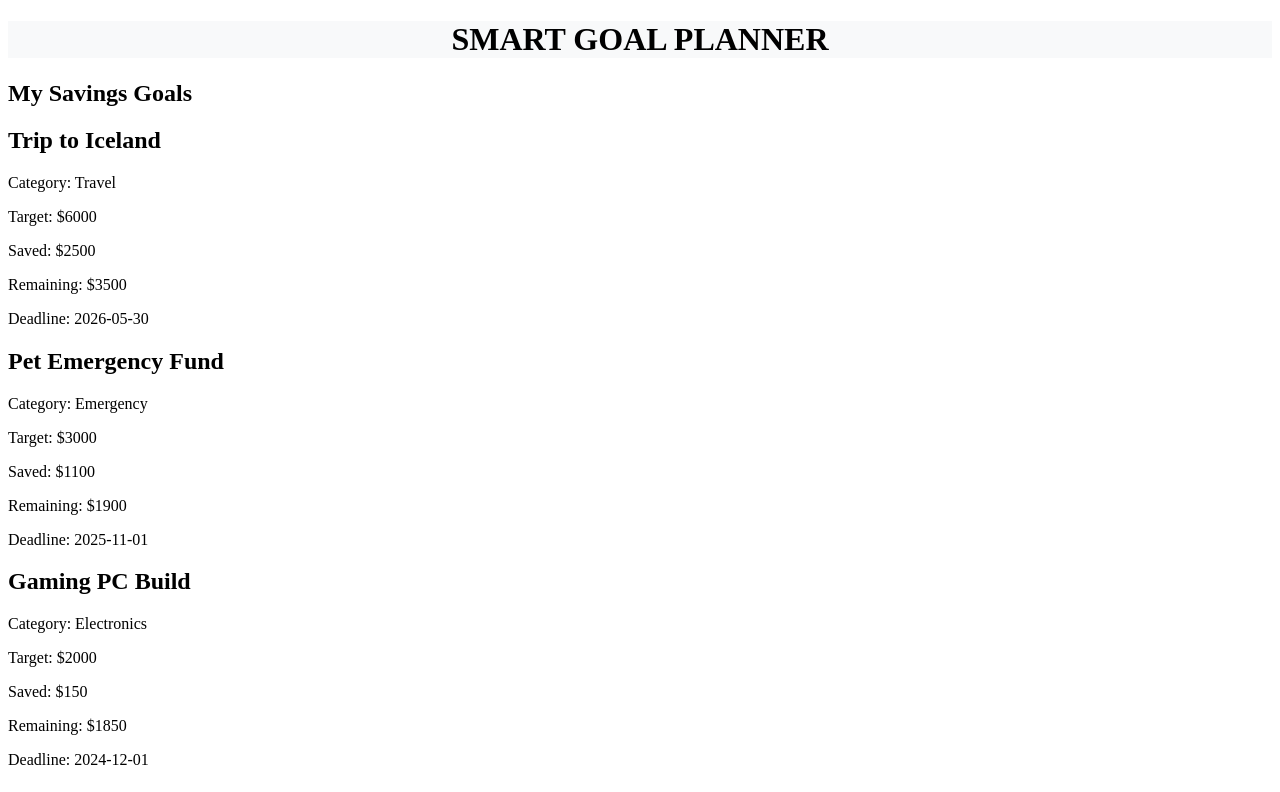
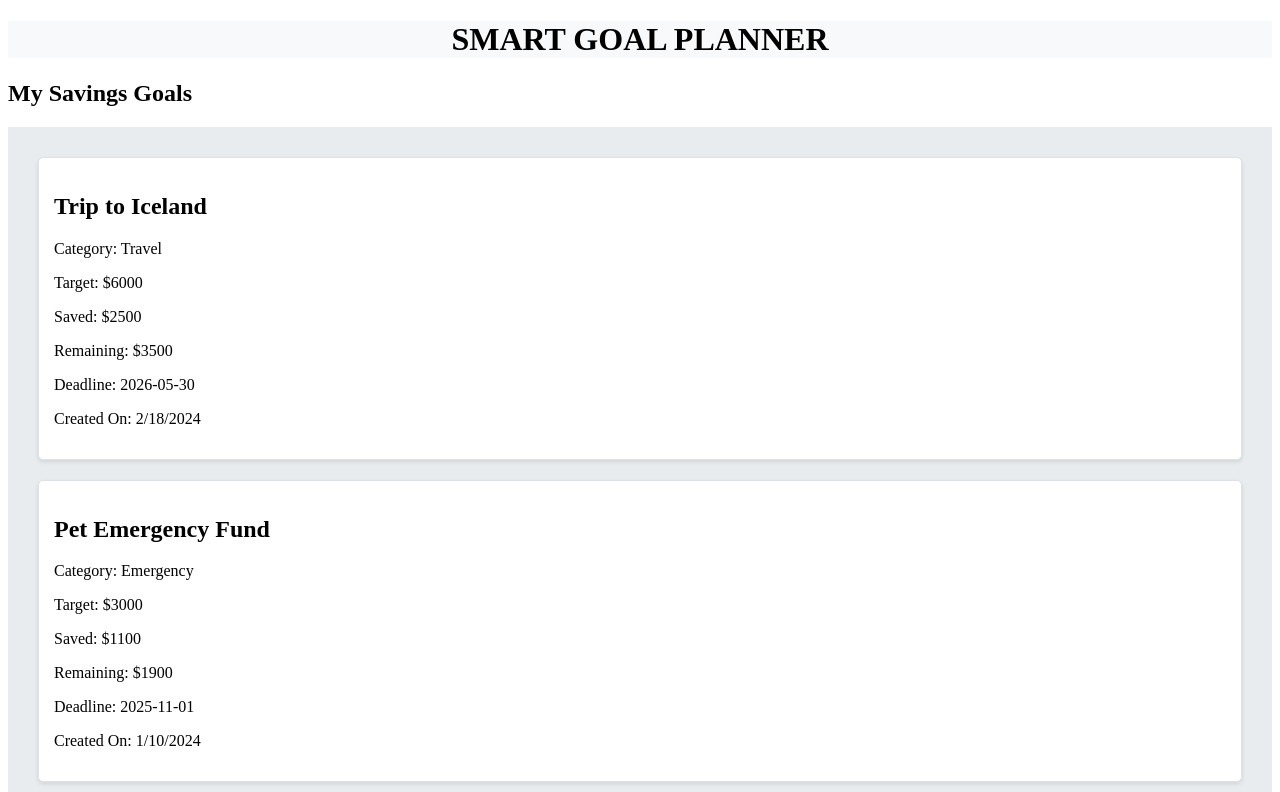
Before and after one commit to CynthiaMugo/Smart-goal-planner, a React (Vite) app: page / in a window 1280 px wide. Shown: the top 792 px of the page. Built offline with nearby package versions, Linux system fonts and the light colour scheme; data requests are answered from the project's data file.

Commit message:
enhance styling for GoalList and GoalCard components

```diff
--- a/src/Components/GoalCard.jsx
+++ b/src/Components/GoalCard.jsx
@@ -1,6 +1,7 @@
 function GoalCard({ goal}) {
     const { name, targetAmount, savedAmount, category, deadline, createdAt } = goal;
     const remaining = targetAmount - savedAmount;
+    const formattedCreatedAt = new Date(createdAt).toLocaleDateString();
     return (
         <div className="goal-card">
             <h2>{name}</h2>
@@ -9,6 +10,7 @@ function GoalCard({ goal}) {
             <p>Saved: ${savedAmount}</p>
             <p>Remaining: ${remaining}</p>
             <p>Deadline: {deadline}</p>
+            <p>Created On: {formattedCreatedAt}</p>
         </div>
     );
 }
--- a/src/Components/GoalList.jsx
+++ b/src/Components/GoalList.jsx
@@ -14,9 +14,9 @@ function GoalList() {
         .catch((error) => console.error("Error fetching goals:", error));
     }, []);
     return (
-        <div>
+        <div className="goal-list-container">
             <h2>My Savings Goals</h2>
-            <div>
+            <div className="goal-list">
                 {goals.map((goal) => (
                     <GoalCard key={goal.id} goal={goal} />
                 ))}
--- a/src/Components/css.css
+++ b/src/Components/css.css
@@ -2,3 +2,19 @@
     text-align: center;
     background-color: #f8f9fa;
 }
+.goal-list {
+    padding: 20px;
+    background-color: #e9ecef;
+    display: flex;
+    flex-wrap: nowrap;
+    flex-direction: column;
+    /* width: 25%; */
+}
+.goal-card {
+    background-color: #ffffff;
+    border: 1px solid #dee2e6;
+    border-radius: 5px;
+    padding: 15px;
+    margin: 10px;
+    box-shadow: 0 2px 4px rgba(0, 0, 0, 0.1);
+}
```
